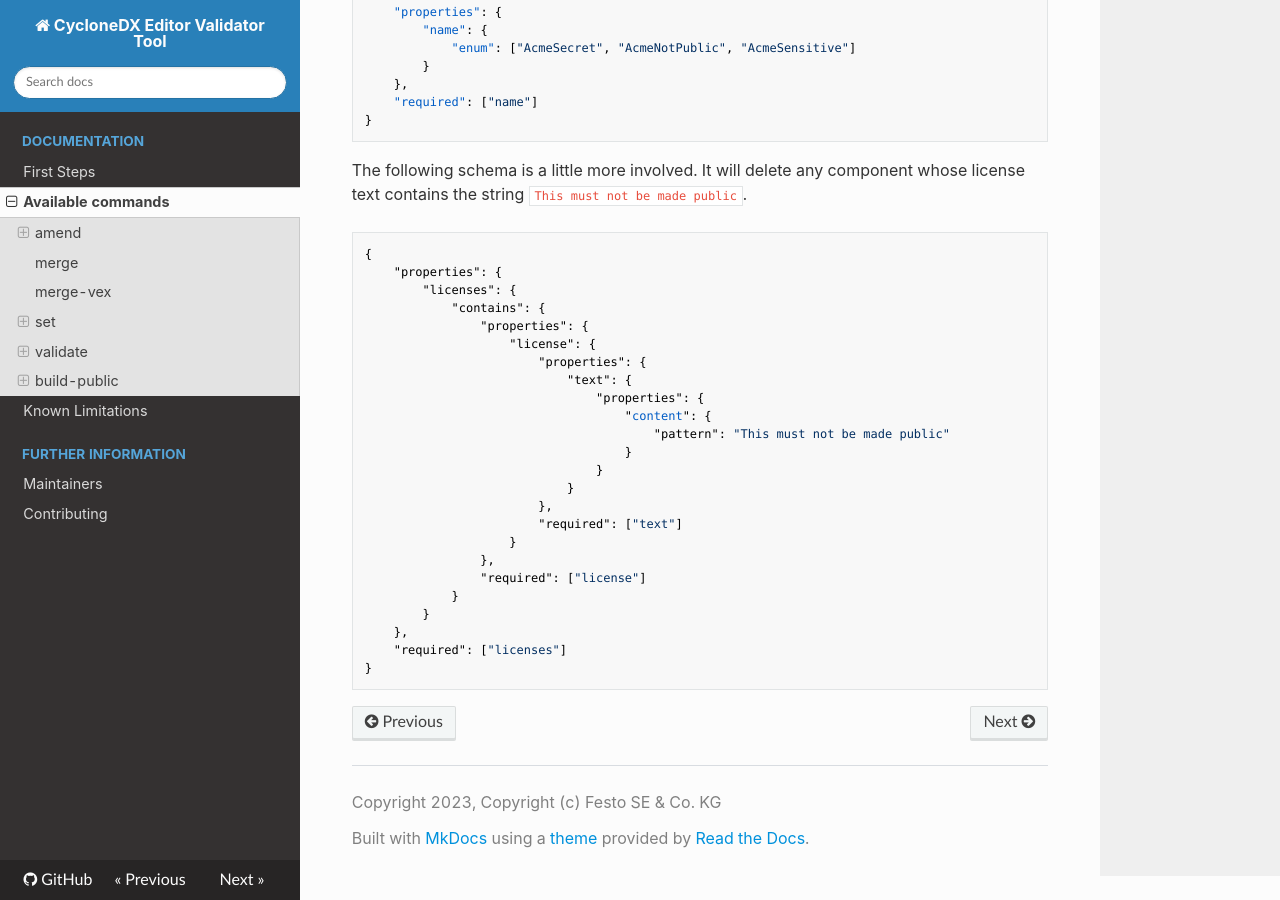
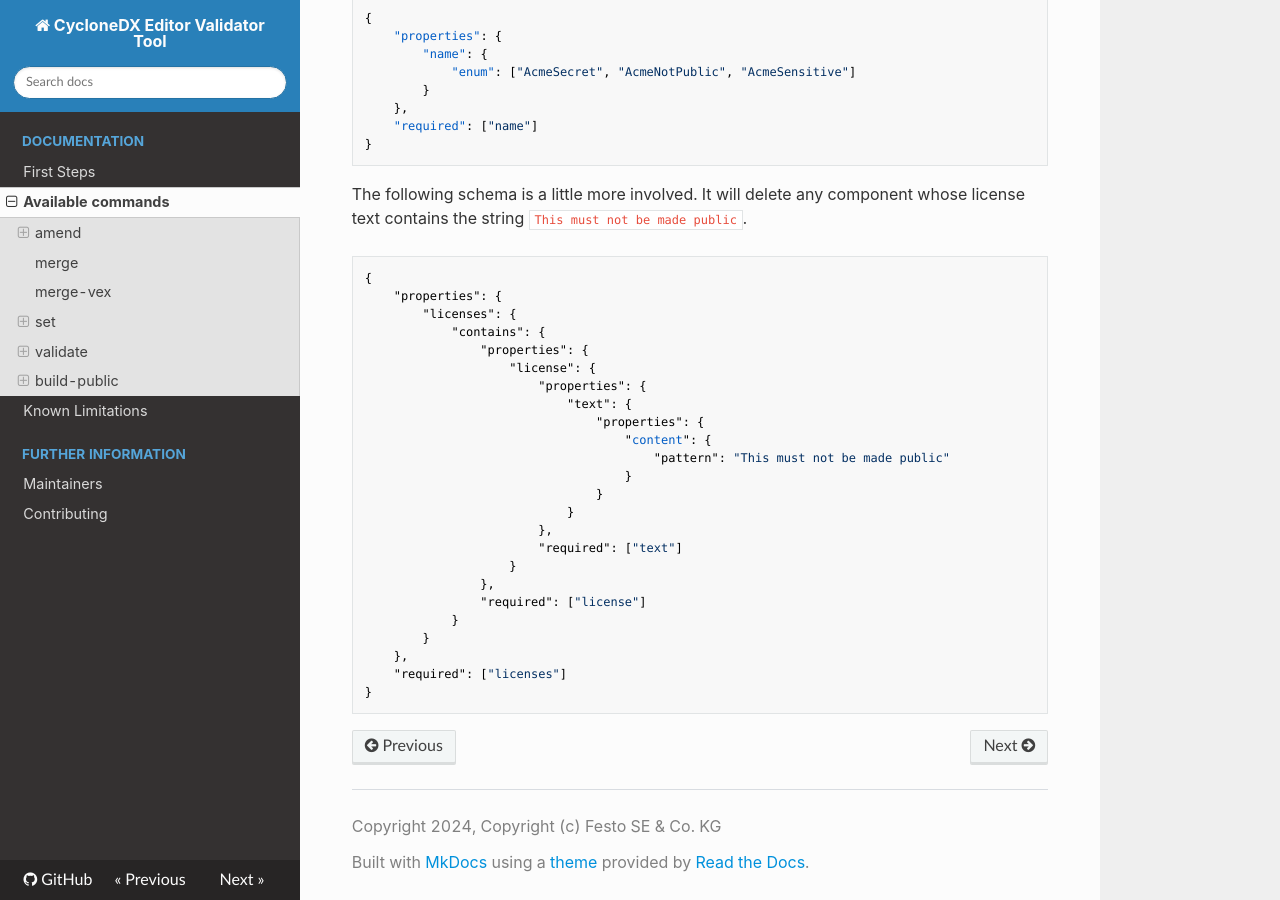
Before and after one commit to Festo-se/cyclonedx-editor-validator, an MkDocs documentation site: the page built from docs/available_commands.md, in a window 1280 px wide and 900 px high, scrolled down 8465 px. Built offline with MkDocs 1.6.1, drawn with Linux system fonts in a browser that asks for light colours; nearby versions of some CDN libraries; some web fonts are replaced.

Commit message:
docs: make rendering of nested lists possible and adjust copyright

```diff
--- a/mkdocs.yml
+++ b/mkdocs.yml
@@ -2,12 +2,13 @@
 site_url: https://festo-se.github.io/cyclonedx-editor-validator/
 repo_url: https://github.com/Festo-se/cyclonedx-editor-validator/
 edit_uri: blob/main/docs/
-copyright: Copyright 2023, Copyright (c) Festo SE & Co. KG
+copyright: Copyright 2024, Copyright (c) Festo SE & Co. KG
 
 theme:
     name: readthedocs
 
-#use_directory_urls: false
+markdown_extensions:
+    - mdx_truly_sane_lists
 
 extra_css:
   - css/festo-web-essentials.css
```
Also changed, not shown: docs/available_commands.md (line endings or trailing spaces), 1 other file.
